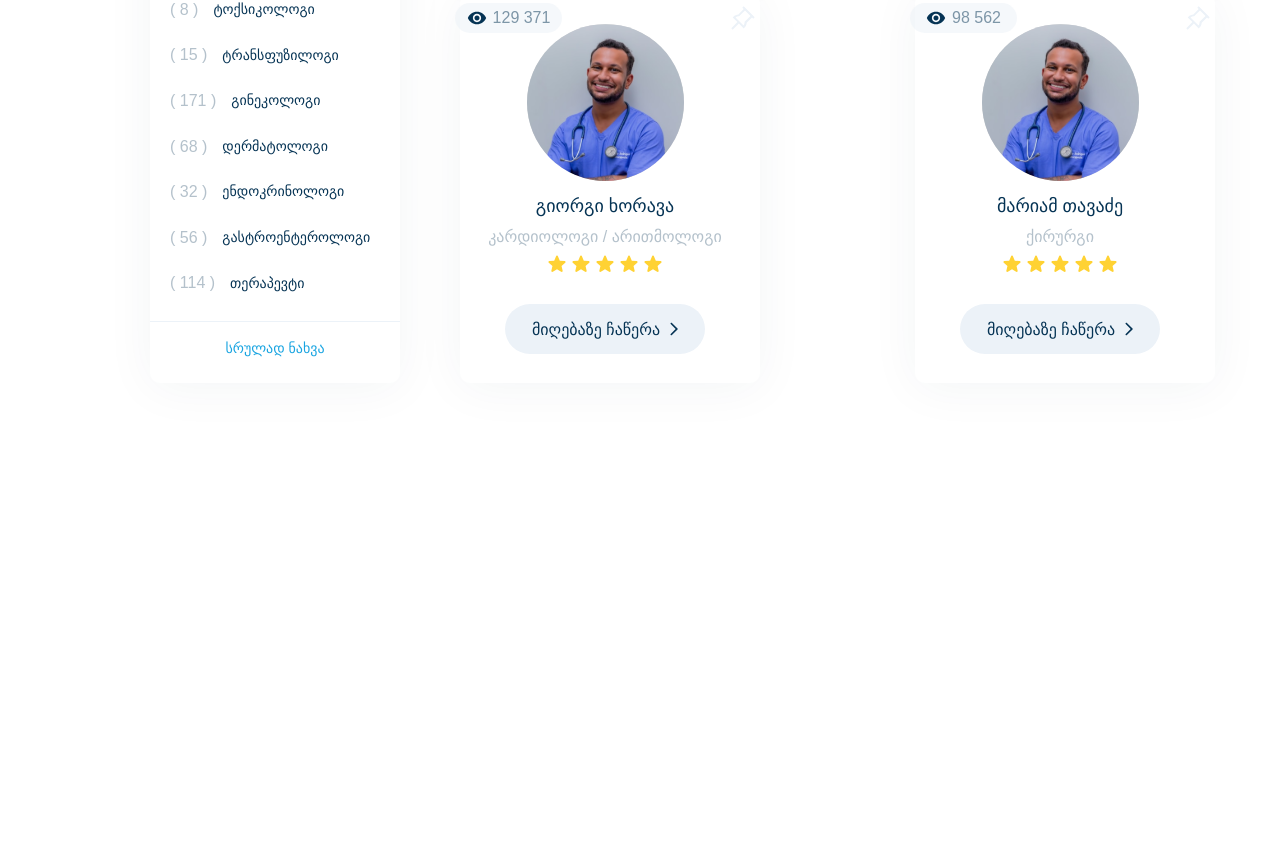
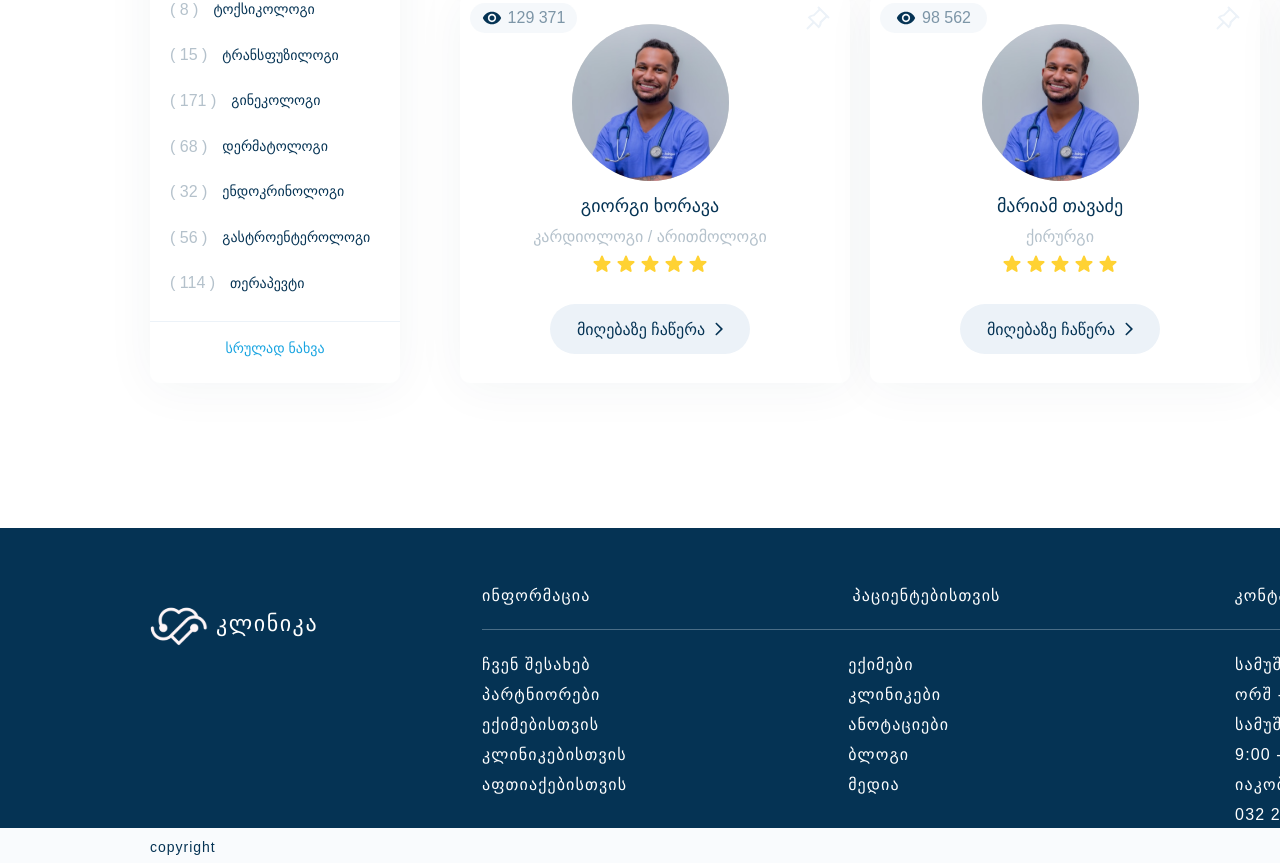
Before and after one commit to Dirakli/Clinic-frontend, an Angular app: page / in a window 1280 px wide. Shown: the part 1320-2183 px from the top of the page. Before the commit the page ends 1848 px from the top, so only its background shows below. Built offline with nearby package versions, Linux system fonts and the light colour scheme; a small style sheet from the web is missing.

Commit message:
Add Responsive in footer component

```diff
--- a/src/app/app.component.html
+++ b/src/app/app.component.html
@@ -11,5 +11,5 @@
     [showRegistration]="showRegistration"
     [showAuthentication]="showAuthentication"
   ></app-changing-section>
-  <!-- <app-footer></app-footer> -->
+  <app-footer></app-footer>
 </div>
--- a/src/app/cards/cards.component.css
+++ b/src/app/cards/cards.component.css
@@ -1,5 +1,4 @@
 .cards {
-  width: 1210px;
   margin-left: 60px;
   margin-top: 73px;
   display: flex;
@@ -68,6 +67,11 @@
   margin-top: 15px;
   font-family: "FiraGO", sans-serif;
   margin-top: 163px;
+}
+
+.card-wrapper:nth-child(2),
+.card-wrapper:nth-child(3) {
+  margin-left: 20px;
 }
 
 .position {
@@ -151,7 +155,7 @@
   align-items: flex-end;
 }
 
-@media (max-width: 2000px) {
+@media (max-width: 19px) {
   .card {
     width: 300px;
   }
--- a/src/app/changing-section/changing-section.component.css
+++ b/src/app/changing-section/changing-section.component.css
@@ -43,7 +43,9 @@ p {
 
 .list-card-wrapper {
   display: flex;
+  justify-content: space-between;
   padding-left: 150px;
+  padding-right: 149px;
 }
 
 .see-details {
--- a/src/app/footer/footer.component.css
+++ b/src/app/footer/footer.component.css
@@ -11,6 +11,7 @@
   display: flex;
   width: 100%;
   align-items: flex-start;
+  justify-content: space-between;
   height: 300px;
 }
 
@@ -55,10 +56,22 @@
   color: white;
 }
 
+.second {
+  margin-left: 262px;
+}
+
+.third {
+  margin-left: 234px;
+}
+
+.fourth {
+  margin-left: 237px;
+}
+
 .navigation-list-wrapper {
   margin-top: 55px;
   margin-left: 246px;
-  width: 1210px;
+  margin-right: 149px;
 }
 
 .line {
@@ -77,15 +90,15 @@
 }
 
 .navigation-many ul:nth-child(2) {
-  margin-left: 205px;
+  margin-left: 221px;
 }
 
 .navigation-many ul:nth-child(3) {
-  margin-left: 295px;
+  margin-left: 286px;
 }
 
 .navigation-many ul:nth-child(4) {
-  margin-left: 145px;
+  margin-left: 136px;
 }
 
 .navigation-many ul li {
--- a/src/app/footer/footer.component.ts
+++ b/src/app/footer/footer.component.ts
@@ -15,12 +15,14 @@ import { Component } from '@angular/core';
           <h1 class="title">კლინიკა</h1>
         </div>
         <div class="navigation-list-wrapper">
-          <ul class="title-list">
-            <li>ინფორმაცია</li>
-            <li>პაციენტებისთვის</li>
-            <li>კონტაქტი</li>
-            <li>გამოგვყევით</li>
-          </ul>
+          <div class="navigation-one">
+            <ul class="title-list">
+              <li class="first">ინფორმაცია</li>
+              <li class="second">პაციენტებისთვის</li>
+              <li class="third">კონტაქტი</li>
+              <li class="fourth">გამოგვყევით</li>
+            </ul>
+          </div>
           <div class="line"></div>
           <div class="navigation-many">
             <ul>
--- a/src/app/header/header.component.css
+++ b/src/app/header/header.component.css
@@ -107,7 +107,7 @@ nav {
   color: #18a4e1;
 }
 
-@media (max-width: 2000px) {
+@media (max-width: 1919px) {
   a {
     font-size: 12px;
   }
--- a/src/app/list/list.component.css
+++ b/src/app/list/list.component.css
@@ -123,7 +123,7 @@ li:hover {
   height: 16px;
 }
 
-@media (max-width: 2000px) {
+@media (max-width: 1919px) {
   .list {
     width: 250px;
   }
--- a/src/app/searchbar/searchbar.component.css
+++ b/src/app/searchbar/searchbar.component.css
@@ -111,7 +111,7 @@
   margin-left: 20px;
 }
 
-@media (max-width: 2000px) {
+@media (max-width: 1919px) {
   .phone-number {
     font-size: 12px;
   }
```
